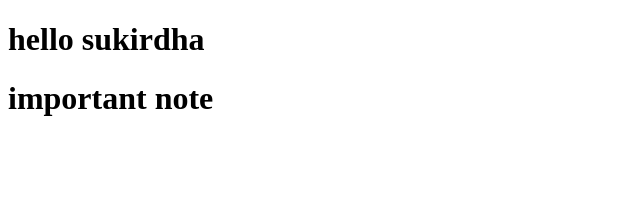
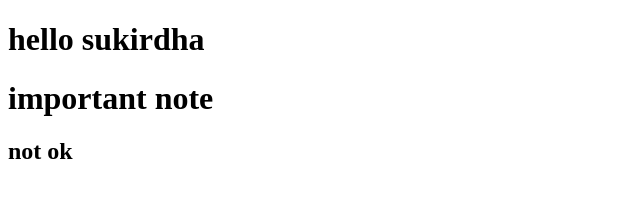
Before and after one commit to SUKIRDHA/example, a plain HTML site: page index.html in a window 1280 px wide. Shown: the full height of the page, 0-640 px from the left. Drawn offline with Linux system fonts and the light colour scheme.

Commit message:
Update index.html

```diff
--- a/index.html
+++ b/index.html
@@ -7,6 +7,7 @@
         <body>
             <h1>hello sukirdha</h1>
             <h1>important note</h1>
+            <h2>not ok</h2>
         </body>
     </head>
 </html>
```
